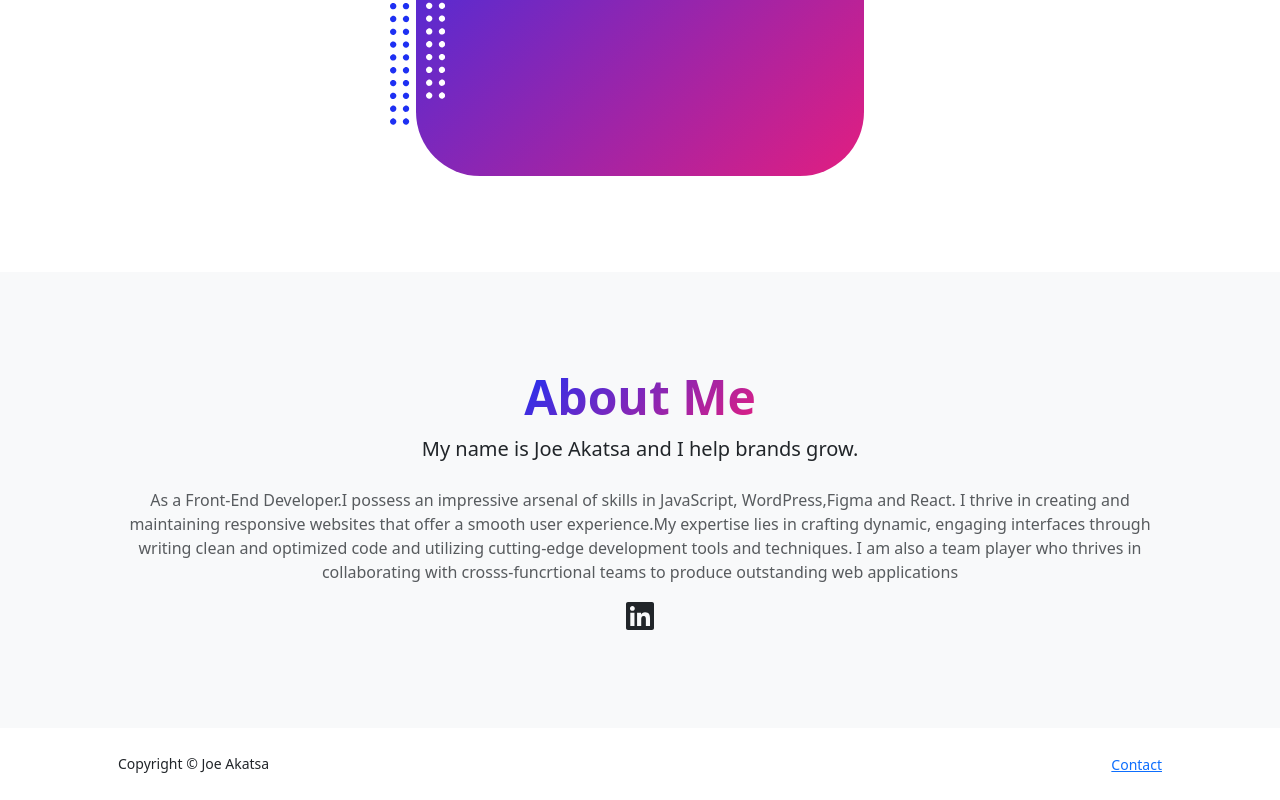
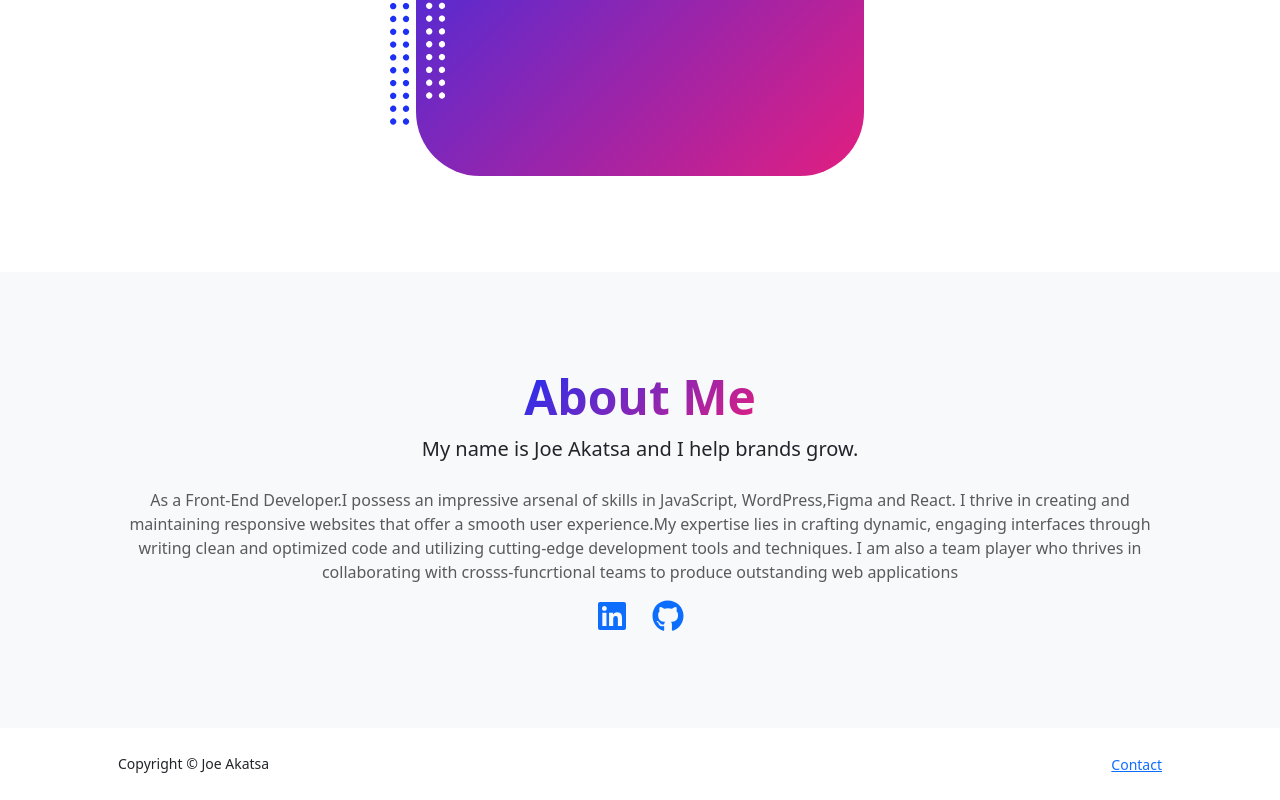
Before and after one commit to jakatsa/portfolio, a React (Vite) app in the folder portfolio/: page / in a window 1280 px wide. Shown: the part 821-1621 px from the top of the page. Built offline with nearby package versions, Linux system fonts and the light colour scheme.

Commit message:
icon links updated

```diff
--- a/portfolio/src/components/Home.jsx
+++ b/portfolio/src/components/Home.jsx
@@ -1,6 +1,7 @@
 import React from "react";
 import { Link } from "react-router-dom";
 import { FaLinkedin } from "react-icons/fa";
+import { FaGithub } from "react-icons/fa";
 import "../styles/Home.css";
 export const Home = () => {
   return (
@@ -218,7 +219,13 @@ export const Home = () => {
                   applications
                 </p>
                 <div className="d-flex justify-content-center fs-2 gap-4">
-                  <FaLinkedin />
+                  <Link to="https://www.linkedin.com/in/joe-akatsa-b49288239/">
+                    <FaLinkedin />
+                  </Link>
+
+                  <Link to="https://github.com/jakatsa">
+                    <FaGithub />
+                  </Link>
                 </div>
               </div>
             </div>
```
